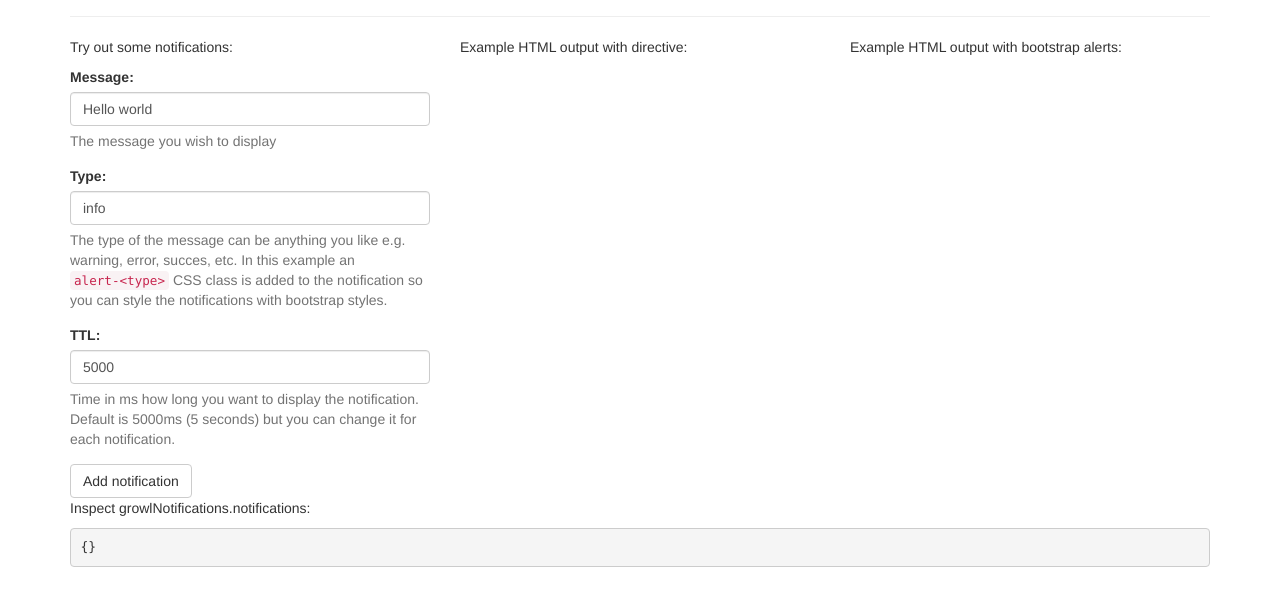
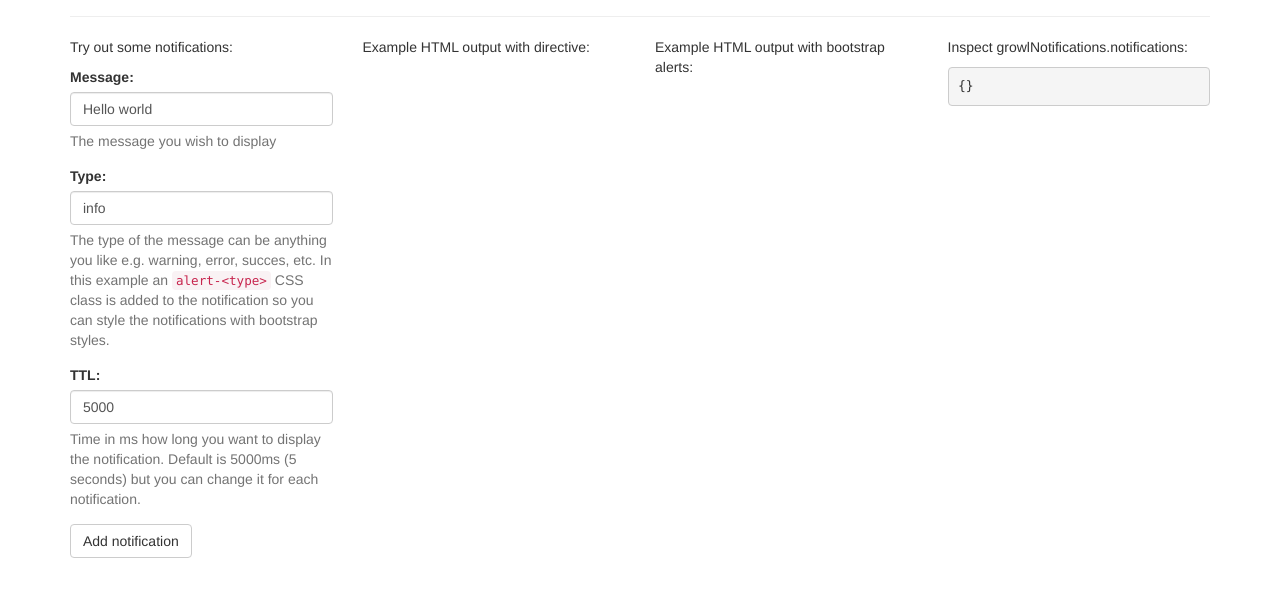
Before and after one commit to jvandemo/angular-growl-notifications, a website: page demo/index.html in a window 1280 px wide. Shown: the part 83-688 px from the top of the page. Drawn offline with Linux system fonts and the light colour scheme.

Commit message:
Update demo page

```diff
--- a/demo/index.html
+++ b/demo/index.html
@@ -20,16 +20,16 @@
 
             <div class="row">
 
-                <div class="col-sm-4">
+                <div class="col-sm-3">
 
                     <div growl-notification>
                         Hello there!
                     </div>
 
                     <div growl-notification>
-                        <b>Bold title</b><br />
+                        <b>Welcome</b>
                         <div>
-                            <span>Hello {{me}}</span>
+                            <span>To the demo!</span>
                         </div>
                     </div>
 
@@ -57,14 +57,14 @@
 
                 </div>
 
-                <div class="col-sm-4">
+                <div class="col-sm-3">
 
                     <p>Example HTML output with directive:</p>
                     <div growl-notifications></div>
 
                 </div>
 
-                <div class="col-sm-4">
+                <div class="col-sm-3">
 
                     <p>Example HTML output with bootstrap alerts:</p>
                     <ul class="list-unstyled">
@@ -77,11 +77,7 @@
 
                 </div>
 
-            </div>
-
-            <div class="row">
-
-                <div class="col-sm-12">
+                <div class="col-sm-3">
 
                     <p>Inspect growlNotifications.notifications:</p>
                     <pre>{{growlNotifications.notifications | json}}</pre>
```
